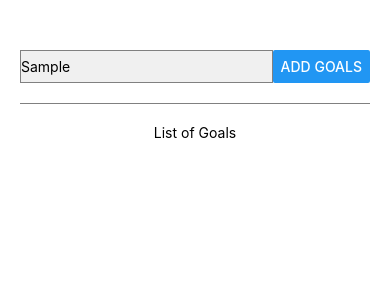
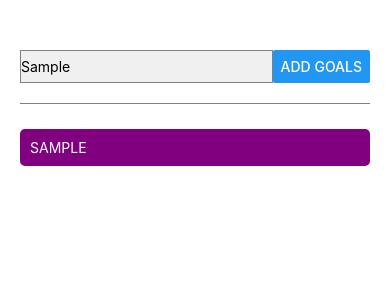
Before and after one commit to 010binary/expo-native-course, a React Native app: screen / in a window 390 px wide. Both pictures are taken after typing "Sample" into the empty fields and a click on the button "ADD GOALS". Shown: the top 300 px of the page. Built offline with nearby package versions, Linux system fonts and the light colour scheme.

Commit message:
Implement goal input handling and display in App.js

```diff
--- a/App.js
+++ b/App.js
@@ -1,22 +1,35 @@
 import { Button, StyleSheet, Text, TextInput, View } from "react-native";
+import { useState } from "react";
 
 export default function App() {
-  const addTextHandler = (text) => {
-    console.log(text);
+  const [enteredGoal, setenteredGoal] = useState("");
+  const [courseGoals, setcourseGoals] = useState([]);
+
+  const goalInputHandler = (text) => {
+    setenteredGoal(text);
   };
 
+  const addGoalHandler = () => {
+    setcourseGoals((currentGoals) => [...currentGoals, enteredGoal]);
+
+    console.log(courseGoals);
+  };
   return (
     <View style={styles.appContainer}>
       <View style={styles.inputContainer}>
         <TextInput
           style={styles.input}
           placeholder="Your Course goals"
-          onChangeText={addTextHandler}
+          onChangeText={goalInputHandler}
         />
-        <Button title="add Goals" />
+        <Button title="add Goals" onPress={addGoalHandler} />
       </View>
       <View style={styles.listContainer}>
-        <Text>List of Goals</Text>
+        {courseGoals.map((goal) => (
+          <View style={styles.goal} key={goal}>
+            <Text style={styles.goalText}>{goal}</Text>
+          </View>
+        ))}
       </View>
     </View>
   );
@@ -30,6 +43,7 @@ const styles = StyleSheet.create({
   inputContainer: {
     flexDirection: "row",
     justifyContent: "space-between",
+    alignContent: "center",
   },
   input: {
     width: "78%",
@@ -43,6 +57,15 @@ const styles = StyleSheet.create({
     borderTopWidth: 1,
     paddingTop: 20,
     justifyContent: "center",
-    alignItems: "center",
+  },
+  goal: {
+    padding: 10,
+    marginVertical: 5,
+    backgroundColor: "purple",
+    borderRadius: 5,
+  },
+  goalText: {
+    color: "white",
+    textTransform: "uppercase",
   },
 });
```
